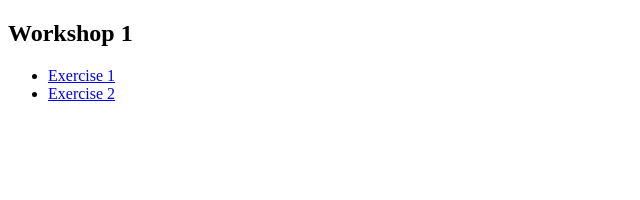
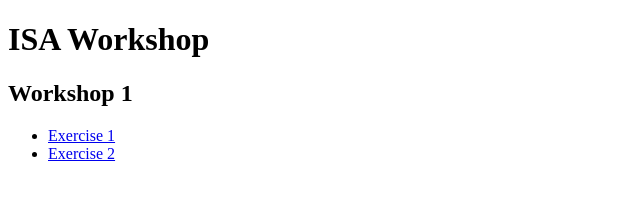
Before and after one commit to heraldcollegektm/isa-workshop, a plain HTML site: page Workshop 1/index.html in a window 1280 px wide. Shown: the whole page, without its empty margins (0-640 px from the left). Drawn offline with Linux system fonts and the light colour scheme.

Commit message:
update: workshop main homepage

```diff
--- a/Workshop 1/index.html
+++ b/Workshop 1/index.html
@@ -7,6 +7,7 @@
     <title>Workshop List</title>
 </head>
 <body>
+    <h1>ISA Workshop</h1>
    <h2> Workshop 1 </h2>
     <ul>
      <li><a href="/Workshop 1/thomas-watson/index.html"> Exercise 1 </a></li>
```
